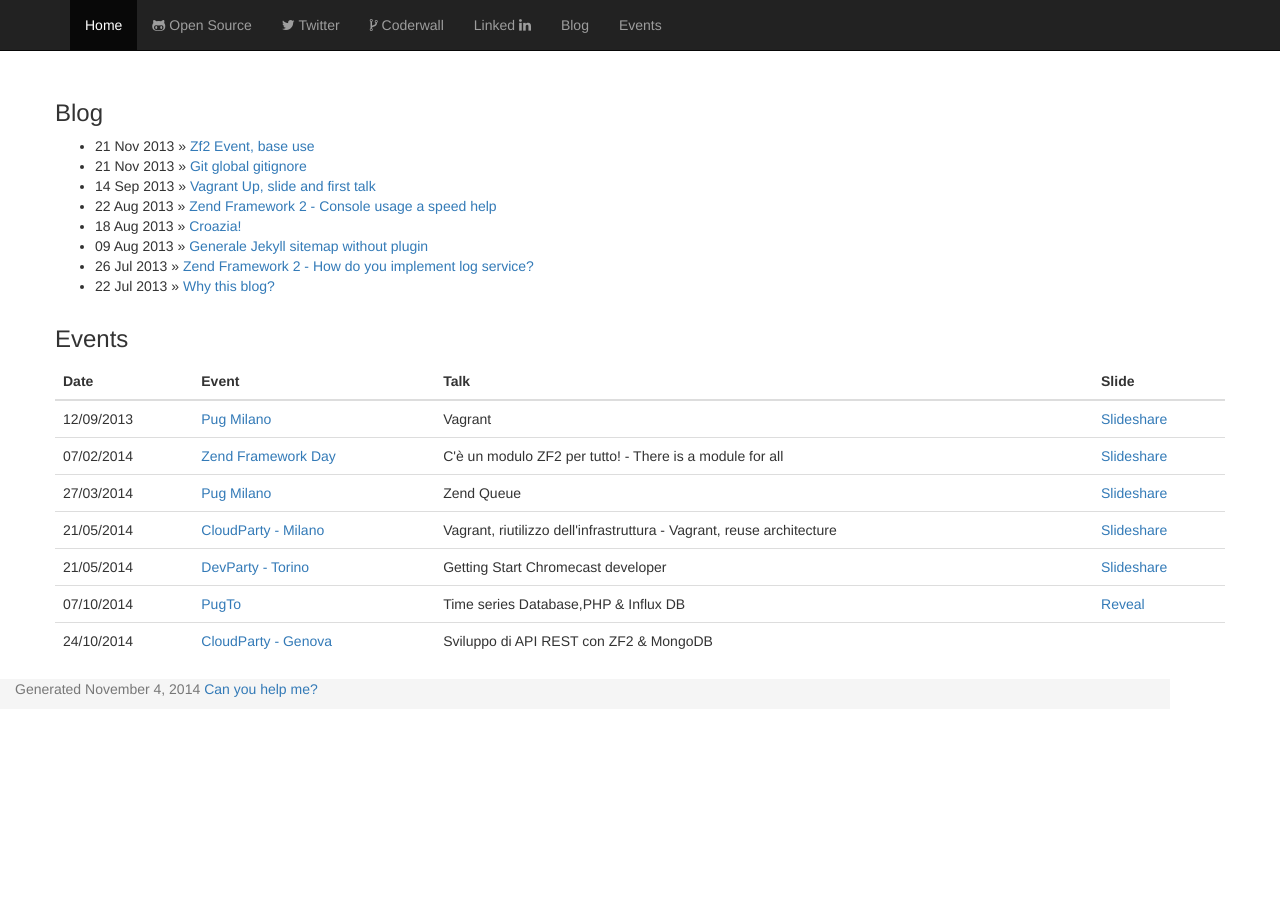
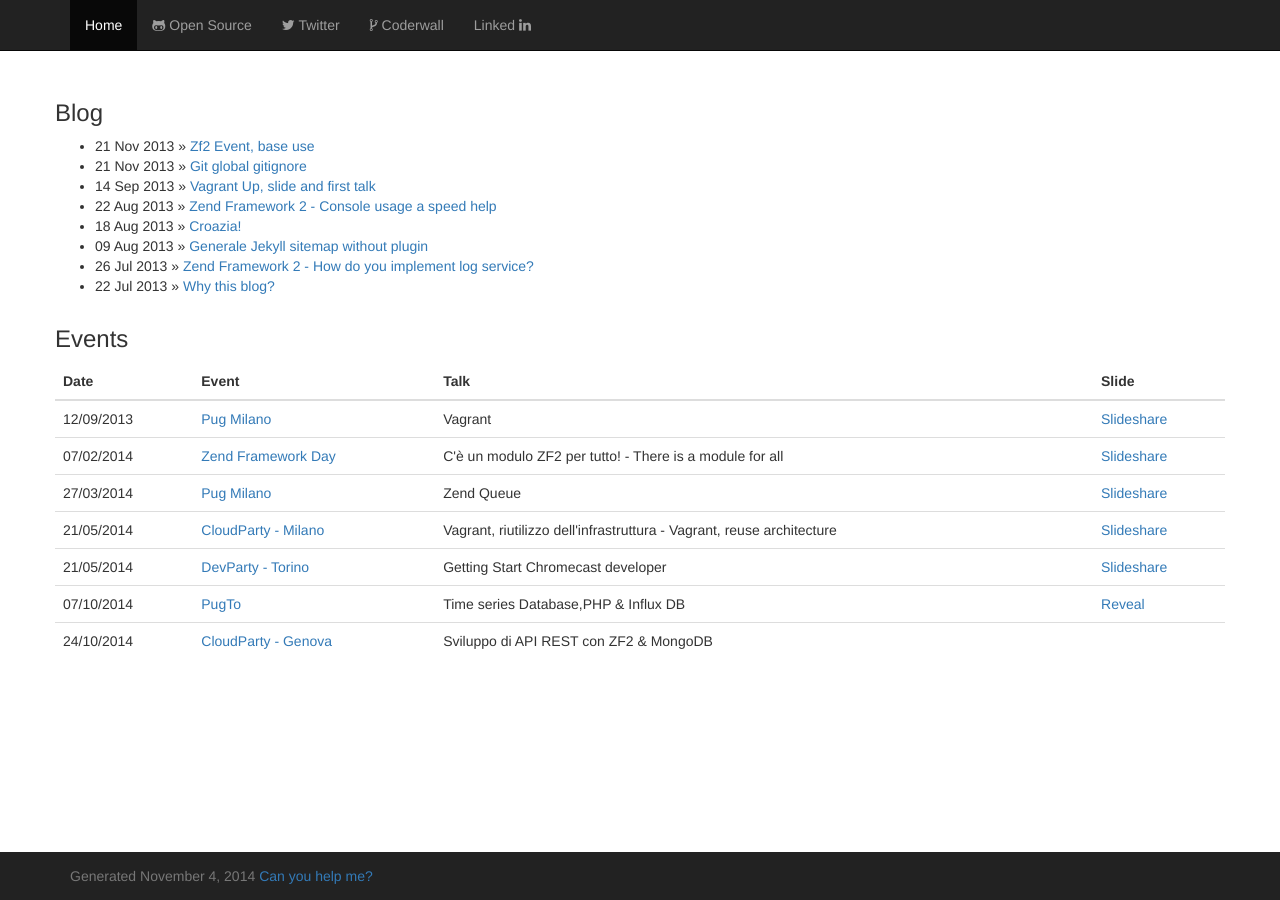
Before and after one commit to gianarb/gianarb.github.com, a Jekyll site: the page built from index.html, in a window 1280 px wide. Built offline with Jekyll 4.4.1, drawn with Linux system fonts in a browser that asks for light colours; nearby versions of some CDN libraries.

Commit message:
CSS improvement

```diff
--- a/_includes/navigator.html
+++ b/_includes/navigator.html
@@ -15,8 +15,6 @@
             <li><a target="_blank" href="http://twitter.com/GianArb"><i class="fa fa-twitter"></i> Twitter</a></li>
             <li><a target="_blank" href="https://coderwall.com/gianarb"><i class="fa fa-code-fork"></i> Coderwall</a></li>
             <li><a target="_blank" href="https://www.linkedin.com/in/gianlucarbezzano/en">Linked <i class="fa fa-linkedin"></i></a></li>
-		<li><a href="#blog">Blog</a></li>
-		<li><a href="#events">Events</a></li>
         </ul>
 	</div><!--/.nav-collapse -->
 </div>
--- a/css/main.css
+++ b/css/main.css
@@ -1,5 +1,5 @@
 div.starter-template {
-margin-top: 7%;
+    margin-top: 7%;
 }
 
 .error-template {padding: 40px 15px;text-align: center;}
@@ -8,5 +8,12 @@ margin-top: 7%;
 
 .footer {
     position: absolute;
-    background-color: #f5f5f5;
+    width:100%;
+    bottom: 0;
+    background-color: #222;
+    border-color: #080808;
 }
+
+.footer p.text-muted {
+    margin: 14px 0 14px 0;
+}
```
Lines whose indentation alone changed are shown as unchanged.
